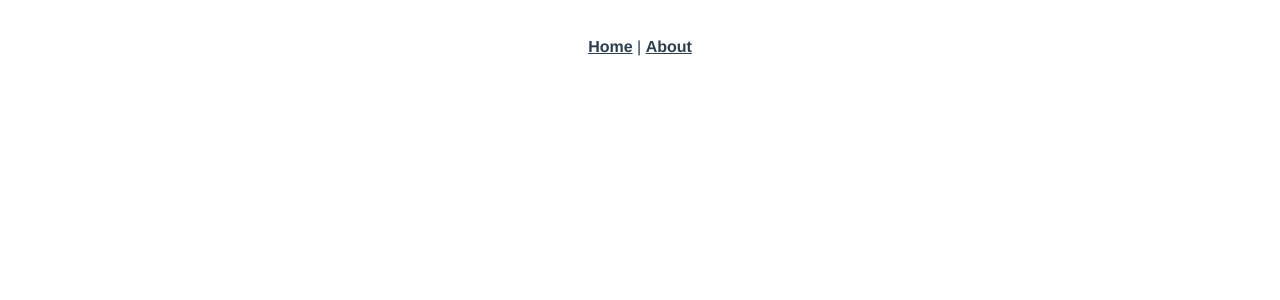
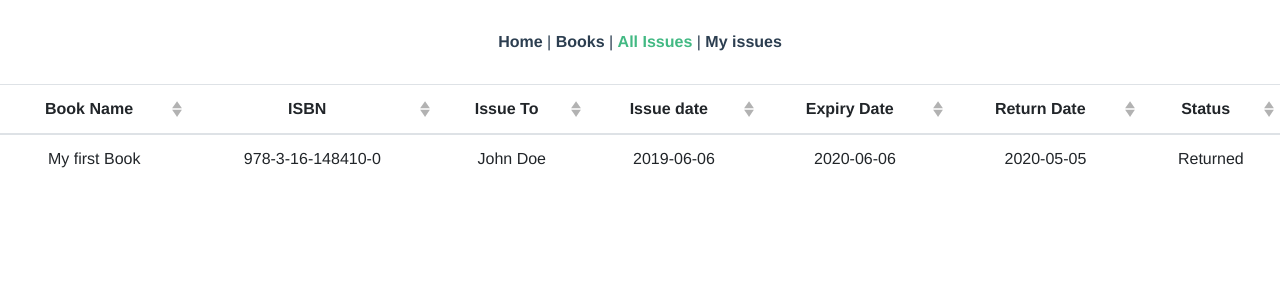
Before and after one commit to skalahonza/selfservicelibrary, a Vue app in the folder client/: page /#/issues in a window 1280 px wide. Shown: the top 300 px of the page. Built offline with nearby package versions, Linux system fonts and the light colour scheme.

Commit message:
Add pages to nav menu.

```diff
--- a/client/public/index.html
+++ b/client/public/index.html
@@ -3,7 +3,7 @@
   <head>
     <meta charset="utf-8">
     <meta http-equiv="X-UA-Compatible" content="IE=edge">
-    <meta name="viewport" content="width=device-width,initial-scale=1.0">
+    <meta name="viewport" content="width=device-width, initial-scale=1, shrink-to-fit=no">
     <link rel="icon" href="<%= BASE_URL %>favicon.ico">
     <title><%= htmlWebpackPlugin.options.title %></title>
   </head>
--- a/client/src/App.vue
+++ b/client/src/App.vue
@@ -2,7 +2,9 @@
   <div id="app">
     <div id="nav">
       <router-link to="/">Home</router-link> |
-      <router-link to="/about">About</router-link>
+      <router-link to="/books">Books</router-link> |
+      <router-link to="/issues">All Issues</router-link> |
+      <router-link to="/my-issues">My issues</router-link>
     </div>
     <router-view />
   </div>
--- a/client/src/router/index.js
+++ b/client/src/router/index.js
@@ -1,6 +1,9 @@
 import Vue from "vue";
 import VueRouter from "vue-router";
 import Home from "../views/Home.vue";
+import Books from "../views/Books.vue";
+import Issues from "../views/Issues.vue";
+import MyIssues from "../views/MyIssues.vue";
 
 Vue.use(VueRouter);
 
@@ -11,13 +14,19 @@ const routes = [
     component: Home
   },
   {
-    path: "/about",
-    name: "About",
-    // route level code-splitting
-    // this generates a separate chunk (about.[hash].js) for this route
-    // which is lazy-loaded when the route is visited.
-    component: () =>
-      import(/* webpackChunkName: "about" */ "../views/About.vue")
+    path: "/books",
+    name: "Books",
+    component: Books
+  },
+  {
+    path: "/issues",
+    name: "All Issues",
+    component: Issues
+  },
+  {
+    path: "/my-issues",
+    name: "My issues",
+    component: MyIssues
   }
 ];
 
--- a/client/src/views/About.vue
+++ /dev/null
@@ -1,5 +0,0 @@
-<template>
-  <div class="about">
-    <h1>This is an about page</h1>
-  </div>
-</template>
--- /dev/null
+++ b/client/src/views/Books.vue
@@ -0,0 +1,71 @@
+<template>
+  <div>
+    <b-table
+      hover
+      selectable
+      :current-page="currentPage"
+      :per-page="perPage"
+      :sort-by.sync="sortBy"
+      :fields="fields"
+      :items="items"
+      :busy="isBusy"
+      :select-mode="selectMode"
+    >
+      <div slot="table-busy" class="text-center text-primary my-2">
+        <b-spinner class="align-middle"></b-spinner>
+        <strong>Loading...</strong>
+      </div>
+      <template slot="action" slot-scope="data">
+        <b-button v-on:click="shouldRemove(data.item.email)">Remove</b-button>
+      </template>
+    </b-table>
+  </div>
+</template>
+
+<script>
+export default {
+  name: "Books",
+  data() {
+    return {
+      fields: [
+        {
+          key: "name",
+          label: "Book Name",
+          sortable: true
+        },
+        {
+          key: "isbn",
+          label: "ISBN",
+          sortable: true
+        },
+        {
+          key: "quantity",
+          label: "Quantity",
+          sortable: true
+        },
+        {
+          key: "issued",
+          label: "Issued",
+          sortable: true
+        }
+      ],
+      items: [
+        {
+          name: "My first Book",
+          isbn: "978-3-16-148410-0",
+          quantity: 20,
+          issued: 10
+        }
+      ],
+      currentPage: 0,
+      perPage: 100,
+      pageSizes: [100],
+      emptyText: "No data",
+      sortBy: "",
+      isBusy: false,
+      search: "",
+      selectMode: "single"
+    };
+  }
+};
+</script>
--- /dev/null
+++ b/client/src/views/Issues.vue
@@ -0,0 +1,89 @@
+<template>
+  <div>
+    <b-table
+      hover
+      selectable
+      :current-page="currentPage"
+      :per-page="perPage"
+      :sort-by.sync="sortBy"
+      :fields="fields"
+      :items="items"
+      :busy="isBusy"
+      :select-mode="selectMode"
+    >
+      <div slot="table-busy" class="text-center text-primary my-2">
+        <b-spinner class="align-middle"></b-spinner>
+        <strong>Loading...</strong>
+      </div>
+      <template slot="action" slot-scope="data">
+        <b-button v-on:click="shouldRemove(data.item.email)">Remove</b-button>
+      </template>
+    </b-table>
+  </div>
+</template>
+
+<script>
+export default {
+  name: "Issues",
+  data() {
+    return {
+      fields: [
+        {
+          key: "book",
+          label: "Book Name",
+          sortable: true
+        },
+        {
+          key: "isbn",
+          label: "ISBN",
+          sortable: true
+        },
+        {
+          key: "issueTo",
+          label: "Issue To",
+          sortable: true
+        },
+        {
+          key: "issueDate",
+          label: "Issue date",
+          sortable: true
+        },
+        {
+          key: "expiryDate",
+          label: "Expiry Date",
+          sortable: true
+        },
+        {
+          key: "returnDate",
+          label: "Return Date",
+          sortable: true
+        },
+        {
+          key: "status",
+          label: "Status",
+          sortable: true
+        }
+      ],
+      items: [
+        {
+          book: "My first Book",
+          isbn: "978-3-16-148410-0",
+          issueTo: "John Doe",
+          issueDate: "2019-06-06",
+          expiryDate: "2020-06-06",
+          returnDate: "2020-05-05",
+          status: "Returned"
+        }
+      ],
+      currentPage: 0,
+      perPage: 100,
+      pageSizes: [100],
+      emptyText: "No data",
+      sortBy: "",
+      isBusy: false,
+      search: "",
+      selectMode: "single"
+    };
+  }
+};
+</script>
--- /dev/null
+++ b/client/src/views/MyIssues.vue
@@ -0,0 +1,83 @@
+<template>
+  <div>
+    <b-table
+      hover
+      selectable
+      :current-page="currentPage"
+      :per-page="perPage"
+      :sort-by.sync="sortBy"
+      :fields="fields"
+      :items="items"
+      :busy="isBusy"
+      :select-mode="selectMode"
+    >
+      <div slot="table-busy" class="text-center text-primary my-2">
+        <b-spinner class="align-middle"></b-spinner>
+        <strong>Loading...</strong>
+      </div>
+      <template slot="action" slot-scope="data">
+        <b-button v-on:click="shouldRemove(data.item.email)">Remove</b-button>
+      </template>
+    </b-table>
+  </div>
+</template>
+
+<script>
+export default {
+  name: "MyIssues",
+  data() {
+    return {
+      fields: [
+        {
+          key: "book",
+          label: "Book Name",
+          sortable: true
+        },
+        {
+          key: "isbn",
+          label: "ISBN",
+          sortable: true
+        },
+        {
+          key: "issueDate",
+          label: "Issue date",
+          sortable: true
+        },
+        {
+          key: "expiryDate",
+          label: "Expiry Date",
+          sortable: true
+        },
+        {
+          key: "returnDate",
+          label: "Return Date",
+          sortable: true
+        },
+        {
+          key: "status",
+          label: "Status",
+          sortable: true
+        }
+      ],
+      items: [
+        {
+          book: "My first Book",
+          isbn: "978-3-16-148410-0",
+          issueDate: "2019-06-06",
+          expiryDate: "2020-06-06",
+          returnDate: "2020-05-05",
+          status: "Returned"
+        }
+      ],
+      currentPage: 0,
+      perPage: 100,
+      pageSizes: [100],
+      emptyText: "No data",
+      sortBy: "",
+      isBusy: false,
+      search: "",
+      selectMode: "single"
+    };
+  }
+};
+</script>
--- a/client/vue.config.js
+++ b/client/vue.config.js
@@ -2,5 +2,7 @@ const path = require("path");
 
 module.exports = {
     outputDir: path.resolve(__dirname, "dist"),
-    publicPath: '/self-service-library/'
+    publicPath: process.env.NODE_ENV === 'production'
+    ? '/self-service-library/'
+    : '/'
 }
```
Also changed, not shown: client/src/main.js (+5 -2 lines).
